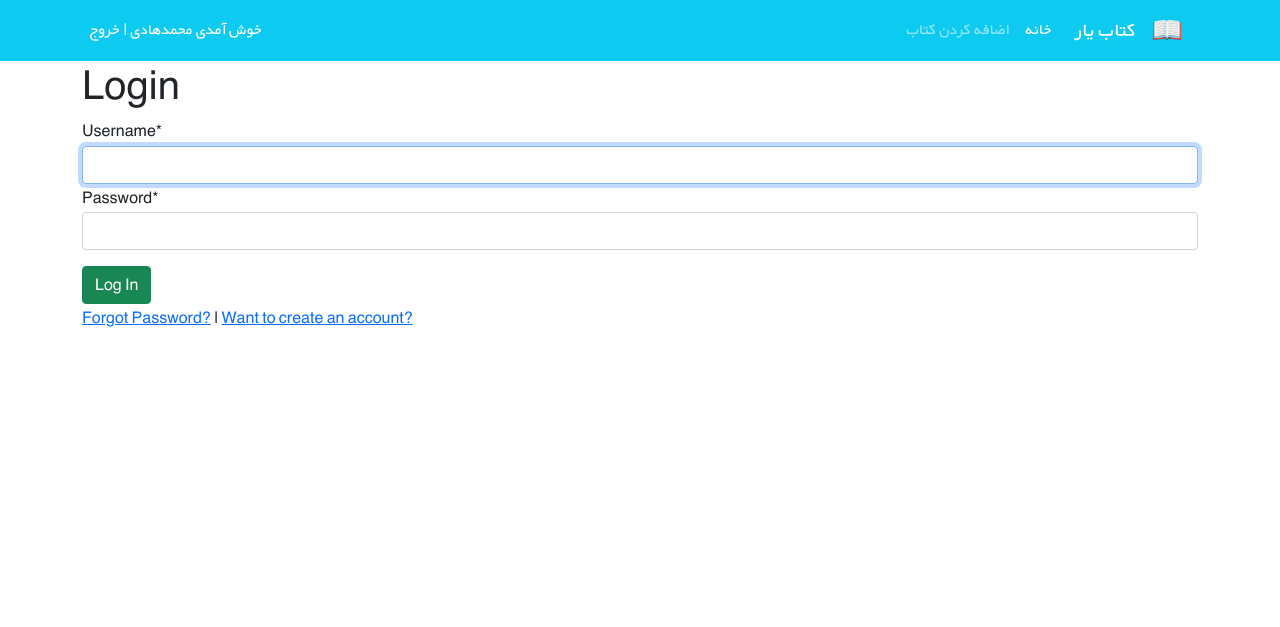
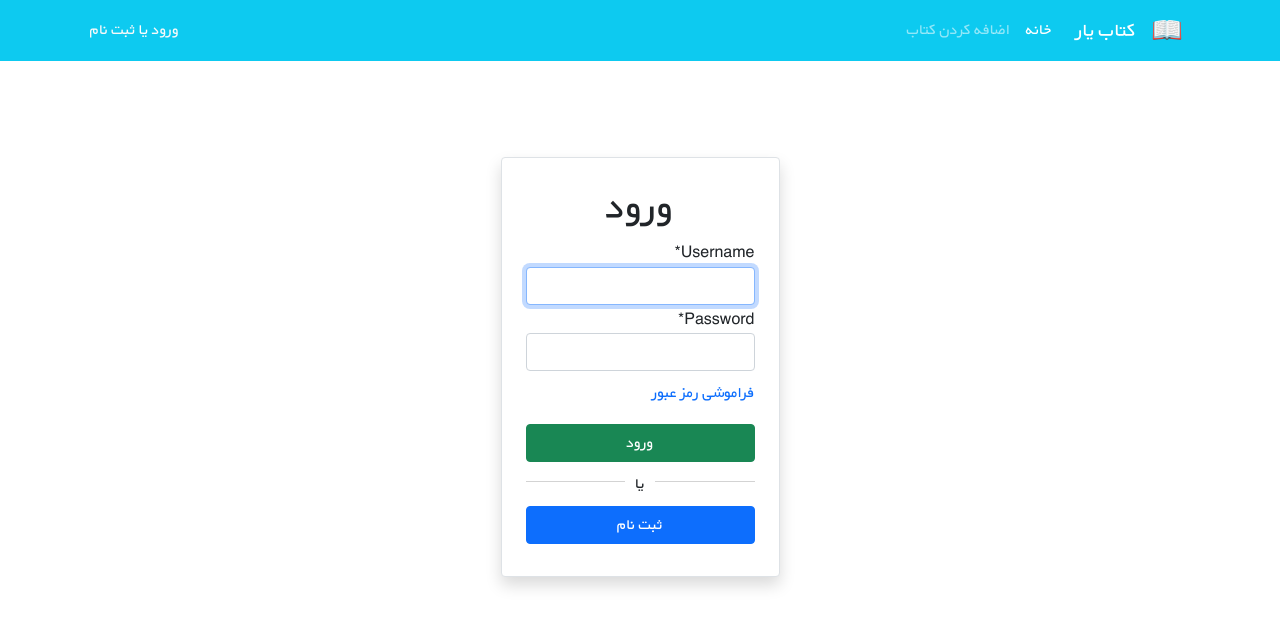
Before and after one commit to hadiMh/django_course_bookstore_project, a Django app: page /accounts/login/ in a window 1280 px wide. Shown: the top 627 px of the page. Run offline with Django 4.2, Linux system fonts and the light colour scheme; some libraries are stand-ins or nearby versions.

Commit message:
add static files

```diff
--- a/books/templates/books/book_list.html
+++ b/books/templates/books/book_list.html
@@ -4,7 +4,7 @@
 
 {% block content %}
     <div class="container mt-4">
-        <div class="row flex-row-reverse justify-content-md-center">
+        <div class="row flex-row-reverse">
             {% for book in books %}
                 <div class="card m-2" style="max-width: 45%">
                     <div class="row g-0 h-100" dir="rtl">
@@ -15,7 +15,7 @@
                         <div class="col-md-8 h-100">
                             <div class="d-flex flex-column justify-content-between h-100">
                                 <div class="card-body">
-                                    <a href="{{ book.get_absolute_url }}"><h3 class="card-title"><strong>{{ book.title }}</strong></h3></a>
+                                    <a class="text-decoration-none" href="{{ book.get_absolute_url }}"><h3 class="card-title"><strong>{{ book.title }}</strong></h3></a>
                                     <p class="card-text pt-3">{{ book.description|truncatewords:30 }}</p>
                                     <p class="text-muted">نویسنده: {{ book.author }}</p>
                                 </div>
--- a/templates/_base.html
+++ b/templates/_base.html
@@ -13,6 +13,10 @@
 
     <link rel="stylesheet" href="{% static 'css/style.css' %}">
 
+    {% block styles %}
+
+    {% endblock %}
+
     <title>{% block page_title %}{% endblock %}</title>
 </head>
 <body>
@@ -20,7 +24,7 @@
 <nav class="navbar navbar-expand-lg navbar-dark bg-info" dir="rtl">
     <div class="container">
         <a class="navbar-brand" href="#">
-            <img src="icons/book.png" alt="" height="30"
+            <img src="{% static 'icons/book.png' %}" alt="" height="30"
                  class="d-inline-block align-text-top">
         </a>
         <a class="navbar-brand mx-3" href="#">کتاب یار</a>
@@ -30,11 +34,18 @@
         </button>
         <div class="collapse navbar-collapse" id="navbarNavAltMarkup">
             <div class="navbar-nav">
-                <a class="nav-link active" aria-current="page" href="#">خانه</a>
-                <a class="nav-link" href="#">اضافه کردن کتاب</a>
+                <a class="nav-link active" aria-current="page" href="{% url 'book_list' %}">خانه</a>
+                <a class="nav-link" href="{% url 'book_create' %}">اضافه کردن کتاب</a>
             </div>
         </div>
-        <div class="mx-2 text-white">خوش آمدی محمدهادی | <a class="link-light text-decoration-none" href="#">خروج</a>
+        <div class="mx-2 text-white">
+            {% if user.is_authenticated %}
+            خوش آمدی {{ user.username }} | <a class="link-light text-decoration-none" href="{% url 'logout' %}">خروج</a>
+            {% else %}
+                <a class="link-light text-decoration-none" href="{% url 'login' %}">ورود</a>
+                <span> یا </span>
+                <a class="link-light text-decoration-none" href="{% url 'signup' %}">ثبت نام</a>
+            {% endif %}
         </div>
     </div>
 </nav>
--- a/templates/registration/login.html
+++ b/templates/registration/login.html
@@ -1,15 +1,34 @@
 {% extends '_base.html' %}
 
+{% load static %}
 {% load crispy_forms_tags %}
 
 {% block page_title %}Login{% endblock %}
 
+{% block styles %}
+    <link rel="stylesheet" href="{% static 'css/login.css' %}">
+{% endblock %}
+
 {% block content %}
-    <h1>Login</h1>
-    <form action="" method="post">
-        {% csrf_token %}
-        {{ form|crispy }}
-        <button class="btn btn-success mt-3" type="submit">Log In</button>
-    </form>
-    <p><a href="{% url 'password_reset' %}">Forgot Password?</a> | <a href="{% url 'signup' %}">Want to create an account?</a></p>
+    <div class="d-flex justify-content-center mt-5" dir="rtl">
+        <div class="col-xl-3 col-lg-4 col-md-5 col-sm-5 col-xs-6 bg-white m-3 m-sm-5 border rounded px-4 pt-4 pb-3 shadow">
+            <form method="post">
+                <h1 class="text-center">ورود</h1>
+                {% csrf_token %}
+                {{ form|crispy }}
+                <div class="d-flex justify-content-between align-items-center">
+                    <div class="mt-2">
+                        <a class="text-decoration-none" href="{% url 'password_reset' %}">فراموشی رمز عبور</a>
+                    </div>
+                </div>
+                <button type="submit" class="btn btn-success mt-3 w-100">ورود</button>
+                <div class="line-with-middle-sep">
+                  <span>
+                    یا
+                  </span>
+                </div>
+                <a href="{% url 'signup' %}" class="btn btn-primary mt-2 mb-3 w-100">ثبت نام</a>
+            </form>
+        </div>
+    </div>
 {% endblock %}
```
Also changed, not shown: books/templates/books/book_create.html (+28 -7 lines), templates/registration/password_reset_form.html (+17 -5 lines), db.sqlite3.
